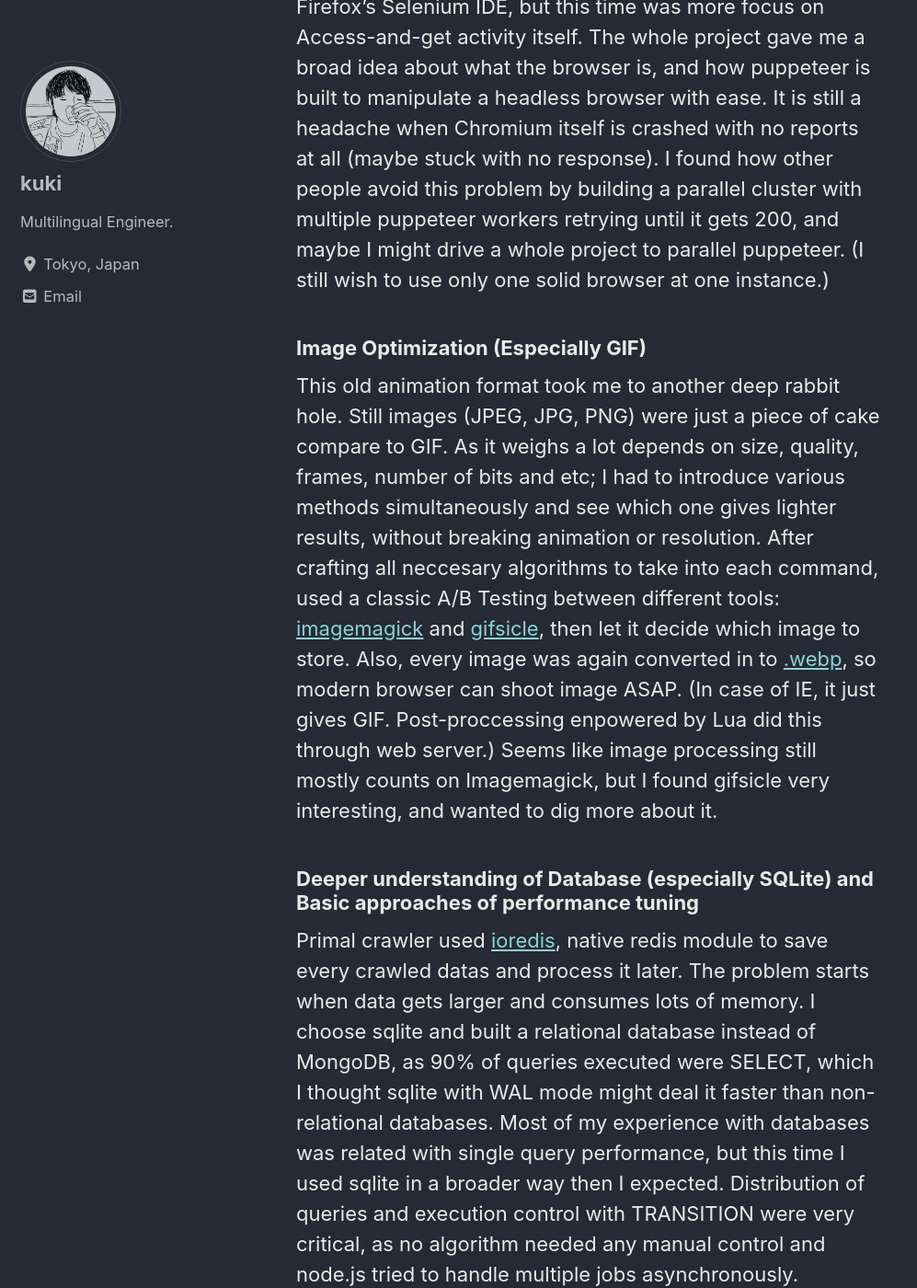
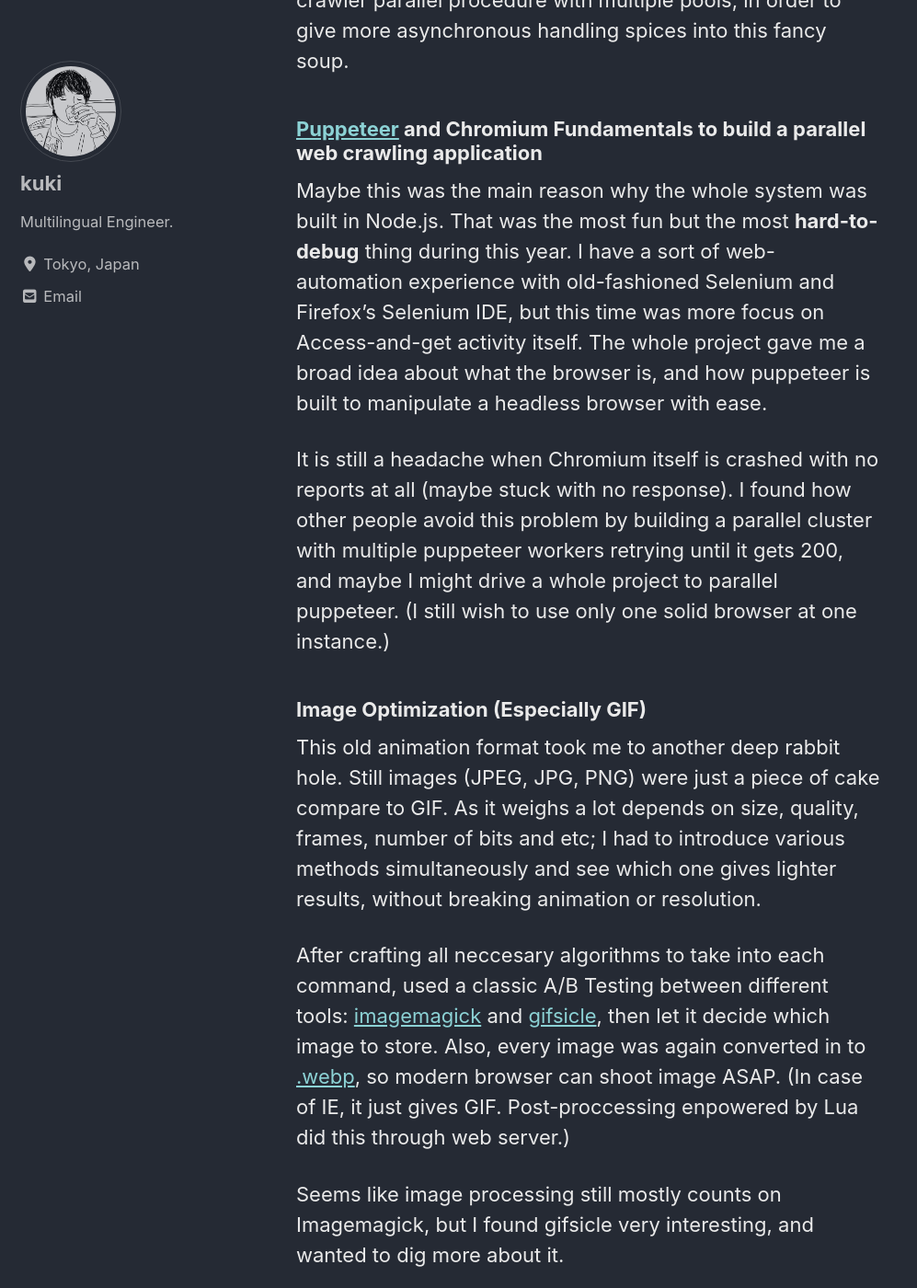
Before and after one commit to bkko79/bkko79.github.io, a Jekyll site: the page built from _posts/2019-12-28-2019-tattered.md, in a window 1280 px wide and 1400 px high, scrolled down 5388 px. Shown: the whole window at 92% size, without its empty margins (0-997 px from the left). Built offline with Jekyll 4.4.1, drawn with Linux system fonts in a browser that asks for light colours; cached includes are drawn as plain includes; nearby versions of some CDN libraries; comment, search, counter and statistics services are not loaded; some of the changed text lies outside the part shown.

Commit message:
linebreak added

```diff
--- a/_posts/2019-12-28-2019-tattered.md
+++ b/_posts/2019-12-28-2019-tattered.md
@@ -6,113 +6,156 @@ comments: true
 ---
 
 ## Brief introduction
+
 Since 2018, I've moved to Tokyo and worked as a web engineer maintaining services in various Cloud environments. Since this August, I've moved to the newer team and dedicated to build a software called '[KUSANAGI][KUSANAGI]' which is a CentOS Environment dedicated to the ultra-fast web server with lots of presets and adaptation of convenient tools.
+
 A lot of newer approached were required and had to revise lots of things that I learned years ago to make better decisions. But I can summarize this year as an exciting journey with full of adventures. I tried to share what I've earned during this journey, things that I've archived, and other opportunities that I didn't took which I could've done.
 
-***
+## What I've Earned
 
-## What I've Earned
 ### Deeper understanding of OS (especially Linux) and Server maintenance
+
 Since May 2018 my main job was to maintain running applications in various Clouds, and Linux was the only key to access and discover any faults. I was quite confident about my searching skills and sharp deduction to find clues, but _grep_ or _find_ never brought me to the deep water.
 I have found other helpful tools such as _xargs_ or _sed_ for batch jobs, and to handle any scheduled job wrote simple shell scripts and sometimes have used _crontab_ to register any cron-job as I wanted.
+
 tmux worked like a charm. With the help of my [friend][tmux], I arranged my tmux copy/pastable from any sources with mouse clicks, and multitasking on tmux became fundamental. And I still try to find any better improvements on my WSL Ubuntu environment. (Cannot wait WSL2 to release!)
 
 ### Web Server Fundamentals and how-to CRUD configurations from a blank sheet
+
 In 2018, nginx and httpd were some tools to turn on and off, and configurations were things to paste and patch newer directories around. And of course, it was not enough. I had to figure out how Web server application (especially linux) works as a daemon process, how to integrate with different CGI in order to benchmark a performance over websites.
+
 Configurations' syntax was unique, but through maintenance over lots of different applications, I understood how each configuration interpreted by web servers and better arrangement for frequent misuses. I was able to find similar functions for both httpd and nginx modules, and debug any errors from logs easily.
 
 ### Web Security Fundamentals and basic server-side approaches to prevent leaks
-[KUSANAGI][KUSANAGI] mostly uses WordPress as a platform, and as it is the largest open-source CMS, maintain security is the main key to our users. One of my daily tasks was to check [vulnerability reports][jvn] and seek out if any vulnerability issue is related to our environment. There were few incidents to deal with, but mainly I discovered how many services become vulnerable and how others attack through that weakness. A lot of WordPress plugins were reported because of unescaped queries, insecure GET/POST methods, etc; This rich experience helped me A LOT when I started to build application and review codes in the team. (As I've seen real issues causing the problem.)
+
+[KUSANAGI][KUSANAGI] mostly uses WordPress as a platform, and as it is the largest open-source CMS, maintain security is the main key to our users. One of my daily tasks was to check [vulnerability reports][jvn] and seek out if any vulnerability issue is related to our environment.
+
+There were few incidents to deal with, but mainly I discovered how many services become vulnerable and how others attack through that weakness. A lot of WordPress plugins were reported because of unescaped queries, insecure GET/POST methods, etc; This rich experience helped me A LOT when I started to build application and review codes in the team. (As I've seen real issues causing the problem.)
 
 ### Deeper understanding of Cloud Environment (especially AWS) and PaaS maintenance
+
 As I mentioned earlier, hundreds of [customers' applications][KUSANAGIEX] were deployed in Clouds, so I had to follow up ASAP. I dedicated to study Cloud Environment solutions Architecture and took a shot during my job. Daily jobs were related with managing Instances, Load balancers, Network settings such as Security Groups and ACL, few PaaS such as S3 or Lambda. I mainly used AWS, Microsoft Azure GCP, and also used other japanese local cloud hosting services. For the maintenance, each audit services helped me to understand both Cloud and Linux machines' status, but I also used Zabbix on each instance to double-check, automate some safety triggers to pull when there's minor problem.
 
 ### Deeper understanding of WordPress Core and built-in APIs
+
 I have been using WordPress since 2013 but last year, I had to get into the complexity of enterprise level WordPress. To be honest, I've encountered really messy WordPress with some nasty must-use plugins with no maintenance for years, and fixed some random plugins with flaws. Some were easy, but some required refactored structure in order to avoid vulnerability, or to replace any out-dated WordPress APIs.
+
 My angers were relieved through discoveries in WordPress Core APIs and reading true intentions that developers have taken. I would give the MVP to Hierarchy System and all Action hooks that allow you to interfere any WordPress core functions. It helped me to understand how complex PHP environment works, and how to provide a dynamic control over whole system through APIs.
 
 ### Deeper understanding of Lua manipulation with httpd.mod_lua and nginx.openresty
+
 Newer KUSANAGI has many interesting features, and one of them is web server Post-Processor. To build a universal plugin over any websites built in any languages or environments, we built a web server (Apache and nginx) software plugin. As both web server software has Lua module adaptation, we built quite a number of fascinating algorithms that will post-process any CGI's results into clean, fast, re-written HTML which gives a superb speed to any modern browser.
+
 I found Lua very interesting, especially very strong commands such as *gsub* and each module on web server with full access over any request and response data for easy manipulation.
 
 ### Deeper understanding of Web Fundamentals and performance tuning approaches
+
 Our goal is to handle a super-fast website to our customer and provide an automated setting that allows users modify their website without affecting its speed. Therefore, we should accomplish such a mission on a basic level: ["What is a delightful web experience"][web]. Our guidance was the [Lighthouse][lighthouse] score and its audit results.
+
 From preload to lazy-load, delivering accurate 'First Content View' without disrupting any inline scripts firing all over the websites, every method and approaches we took were made under the philosophy of how browser tries to deliver the website as fast as possible. It was a great experience to watch websites becoming more faster, and fascinating to discover that the same approach works perfectly on other websites with no customization.
 
 ### Node.js Fundamentals and basic OOP approach building a Node application
+
 I knew how to develop a JavaScript application (including jquery and ajax) for front web development, but This time was different. Our new development project's main framework was Node.js, and I dedicated to specific functions: a web-crawler. I designed a whole object with asynchronous functions full of *promise all* and *async/await* pairs, as crawler could take different amounts of time each website he visits (due to network, website's size, etc.).
+
 Honestly, I barely understood the Asynchronous Application's basics and got an idea of how this could be efficient in time. I wish I could take further making this crawler parallel procedure with multiple pools, in order to give more asynchronous handling spices into this fancy soup.
 
 ### [Puppeteer][puppeteer] and Chromium Fundamentals to build a parallel web crawling application
+
 Maybe this was the main reason why the whole system was built in Node.js. That was the most fun but the most **hard-to-debug** thing during this year. I have a sort of web-automation experience with old-fashioned Selenium and Firefox's Selenium IDE, but this time was more focus on Access-and-get activity itself. The whole project gave me a broad idea about what the browser is, and how puppeteer is built to manipulate a headless browser with ease.
+
 It is still a headache when Chromium itself is crashed with no reports at all (maybe stuck with no response). I found how other people avoid this problem by building a parallel cluster with multiple puppeteer workers retrying until it gets 200, and maybe I might drive a whole project to parallel puppeteer. (I still wish to use only one solid browser at one instance.)
 
 ### Image Optimization (Especially GIF)
+
 This old animation format took me to another deep rabbit hole. Still images (JPEG, JPG, PNG) were just a piece of cake compare to GIF. As it weighs a lot depends on size, quality, frames, number of bits and etc; I had to introduce various methods simultaneously and see which one gives lighter results, without breaking animation or resolution.
+
 After crafting all neccesary algorithms to take into each command, used a classic A/B Testing between different tools: [imagemagick][imagemagick] and [gifsicle][gifsicle], then let it decide which image to store. Also, every image was again converted in to [.webp][webp], so modern browser can shoot image ASAP. (In case of IE, it just gives GIF. Post-proccessing enpowered by Lua did this through web server.)
+
 Seems like image processing still mostly counts on Imagemagick, but I found gifsicle very interesting, and wanted to dig more about it.
 
 ### Deeper understanding of Database (especially SQLite) and Basic approaches of performance tuning
+
 Primal crawler used [ioredis][ioredis], native redis module to save every crawled datas and process it later. The problem starts when data gets larger and consumes lots of memory. I choose sqlite and built a relational database instead of MongoDB, as 90% of queries executed were SELECT, which I thought sqlite with WAL mode might deal it faster than non-relational databases.
+
 Most of my experience with databases was related with single query performance, but this time I used sqlite in a broader way then I expected. Distribution of queries and execution control with TRANSITION were very critical, as no algorithm needed any manual control and node.js tried to handle multiple jobs asynchronously. Indexing and constraints also accellerated few complex SELECT (with JOIN arguments) queries.
 
 ### Windows Server Fundamentals and how-to CRUD IIS Configurations for PHP CGI
+
 Just scratching the surface of Windows Server. Due to in-house project related with PowerPoint Automation, I worked with Windows Server for two weeks. I built a really simple PHP API scripts to communicate, and ran an IIS with PHP's fastCGI to execute php scripts from windows server.
+
 What I struggled most was the PHP CGI's error, since curl won't work in IIS without manual configuration of certification for SSL communication. This is more like PHP CGI Setting on Windows, but mostly every Windows Server IIS will need same configuration so...
 
 ### PowerShell Fundamentals and how to schedule a PowerShell script task
+
 Other scratches over the windows surfaces. This was my first time to work with PowerShell, and had to get familiar with its syntax first. With basic garbage collection and simple foreach syntax, I was able to build a simple PowerShell script which merges PowerPoint Presentation files into one.
+
 I used a common Task Scheduler to run this script every 10 minutes, but my script was using COM interop objects to manipulate running PowerPoint on foreground. And script won't work properly if it runs in background, as interop wouldn't be able to grab a running PowerPoint. Therefore, I scheduled a task to run only when user is logged on (this way script will be loaded to new foreground powershell), and manipulates PowerPoint application with no problem. Maintaining Windows Server logged on was much easier job with *mstsc*.
 
 ### PowerPoint automation with basic COM Interop manipulation
+
 PHP has a great library callled [PhpOffice][phpoffice] in composer, which allows php to CRUD any office file in Microsoft Office Open XML with built-in APIs. As I had to reproduce tons of Presentation files with each data from different customers, I designed it to bring a whole data from JSON, and build a whole presentation automatically with php script.
+
 Even though I created a presentation with data, I needed to automate a PowerPoint with Powershell to merge it (which was not a proper job for PhpOffice) with few templates for final result. I found this [piece of gold][merge], and using it finally could made it. After few weeks of usage, this in-house project was called done.
 
 ### Deeper Understanding of Lean & agile development and clever uses of Git such as git flow
+
 Last but not least, team development strategy with clever git usage gave me an idea of how efficiency can change our performance better. When I worked with server maintenance, we had thousands of different environments and git was not even a solution for that (I fought with Ansible, Zabbix and cloud CLIs).
+
 But since I started to work with a project deploying new things daily, teamwork became essential. We needed a plan to deal everyday's tasks and deploy rules with pull request strategy. I found [gitflow][gitflow] very fascinating way to run a project with multiple tasks, and this allowed me and our team to be agile every decision we take. branching new ideas from develop stream or from master makes things unforgettable and recored.
 
-***
 
 ## What I've done
+
 With what I have earned, I did things like:
 
 ### AWS Certified Solutions Architect Associate
+
 Yes. I passed the exam last July. As a developer cloud environment is unevitable, and more knowledge about it promises more efficiency in both production and costs. I guess whole experience of brief reading every AWS service helped me understanding the philosophy of cloud computing and become a part of it.
 
 ### Created Dedicated CDN manually with lsync and proxy configuration with nginx
+
 Few customers got boomed and traffic tripled every day (Like a question from Associate exam...). Their happy scream became a certain worry that their server won't hold it for long time. I built servers who receive image data with lsync, and allowed web access to serve as CDN. DNS routed URL allowed nginx to rewrite its url from origin to CDN server.
 
 ### Built highly available architectures with Load Balancer (L4 & L7) in AWS, Azure, GCP, and other local cloud services.
+
 Same problems but different approaches were taken. It was quite a challenge to face both physical load balancers and Cloud load balancing applications, but after all made it with no big issue.
 
 ### Contributing core algorithms which allows Web Server to deliver fastly-loaded websites.
+
 During last 3 months my main task was to develop algorithms to deal with common automation issues in a newer KUSANAGI. And most of them were struggles with regular expression, which was one of my weakness. I wouldn't say that I got it now, but at least I'm confident to use regular expression to cherry-pick information from HTML like how [cheerio][cheerio] does.
 
-***
 
 ## What I've wanted
+
 I wish I could have done these things, but unfortunately these are what I couldn't manage through.
 
 ### Artificial Intelligence approaches in algorithms' decision making.
+
 Our new software has lots of decision-making process that requires an artificial criterion. From the beginning we set those criteria by our hands, and wanted to let AI to decide which one to use; for example, to clusterize similar websites we used [DBSCAN][DBSCAN] method but it was very partial in a whole project.
 
 ### Python refactoring cases and newer approaches like PyTorch.
+
 As most of KUSANAGI was written in shell scripts, we wanted to refactorize to modern language such as Python or Node.js. First reason was the urging request of portable Docker images, and second was the lack of API Access to KUSANAGI control panel (which is a disgusting job for shell scripts). PyTorch was one of those libraries that I was keen on, but I just admired it from distance during whole year. As I learned Lua this year, maybe I can go directly to [torch][torch] itself.
 
 ### React and another Front Web Development
+
 My last job with JavaScript framework was in 2014, with famous AngularJS. Since then, I saw how trends were moving from older to newer frameworks, but had no opportunity to use them in field. Next year I may have an opportunity to build a control panel, and use React to get used to it.
 
 ### Deeper understanding of Cluster and Parallel computing.
+
 As I mentioned earlier, I barely have a theoretical idea of what parallel computing and multithreads are. I wish I could have done more things related with, but not big chances. Next year I might face parallel processing challenges with Node.js (even though its basic is single core threading) and cluster, but still have to study more.
 
 ### A complete reading of 'Operating System Concepts'.
+
 As a developer, I meet with different OS everyday. To re-visit what I've learned with Information Processing cources, I wanted to read The Dinosaur book *again* and get a clue from it. Due to my laziness I couldn't but still this is a way to go.
 
 ### AWS Certified Solutions Architect Professional.
+
 AWS SA Professional is next level challenge, as it requires lots of knowledge and flexible approaches with Cloud computing theory. But from the experience with SA Associate and what I've learned, I believe this exam will help me to get me on a next level.
 
 ### AWS Certified Developers Associate.
+
 Lately I discovered how efficiency in team-level trains developer much faster. We're in a verge of introducing new tools such as Azure and AWS DevOps, so I found this exam as a good eye-opening introduction for Cloud developing environment.
 
 ***
```
